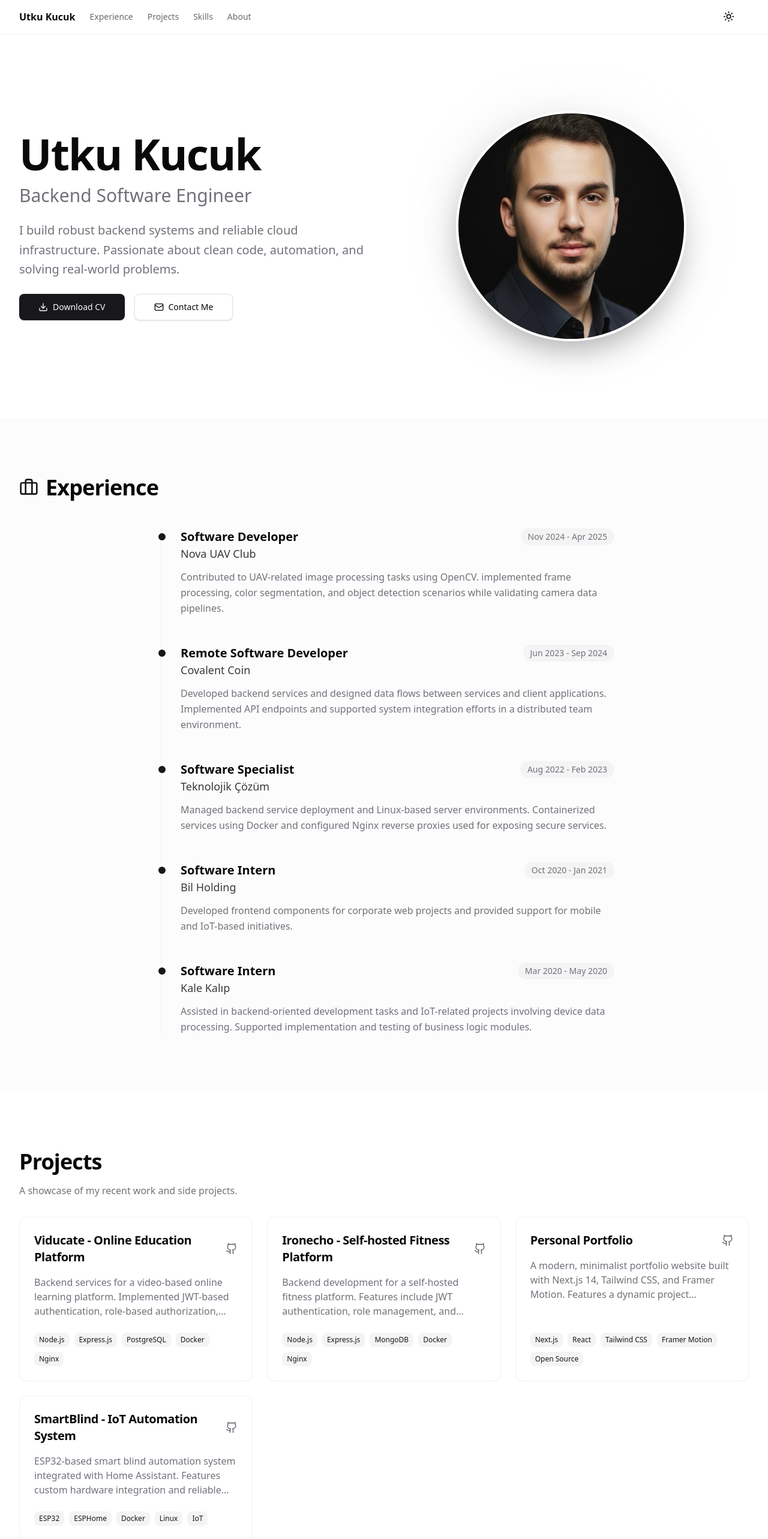
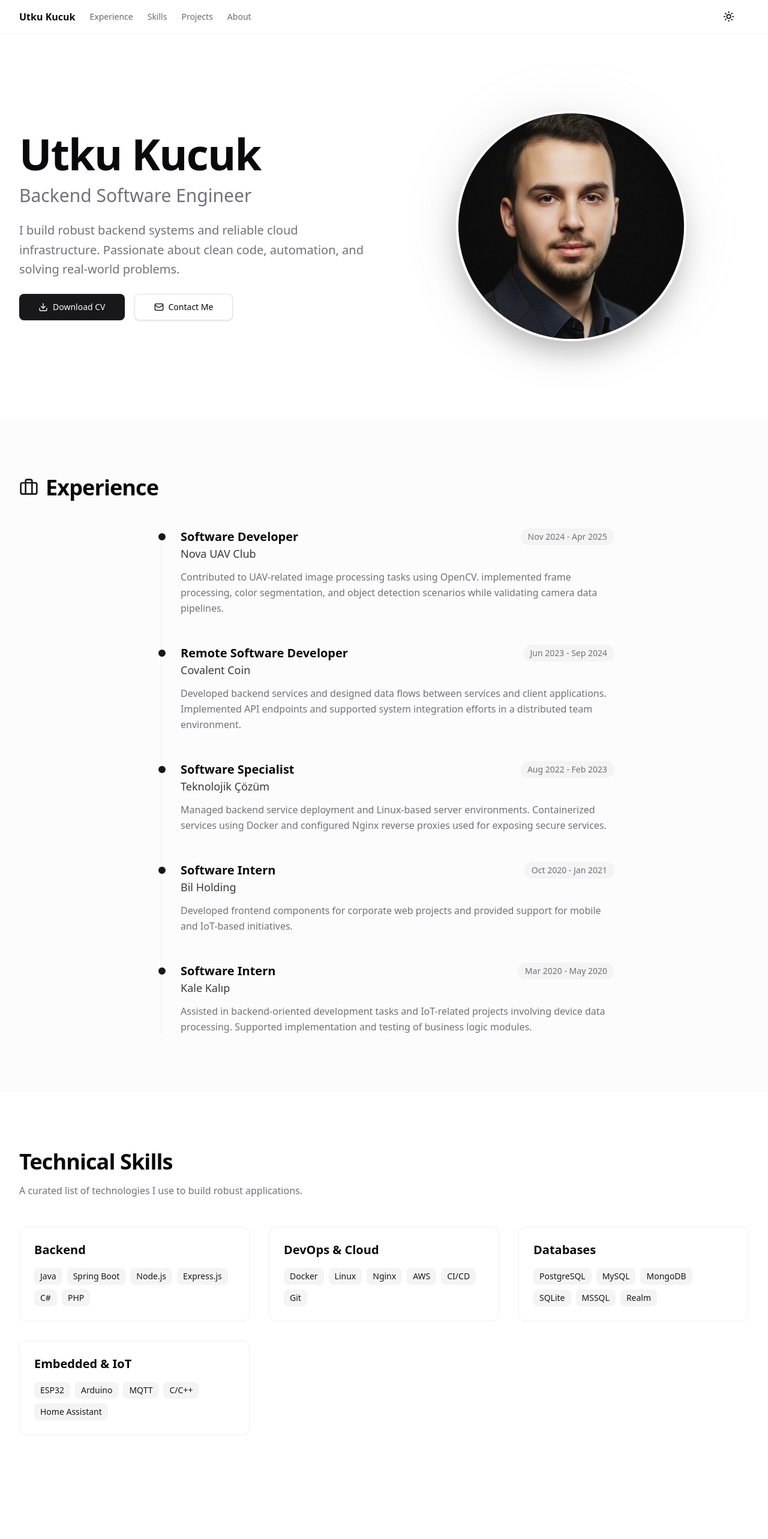
Before and after one commit to mutkukucuk/portfolio, a Next.js app: page / in a window 1280 px wide. Shown: the top 2566 px of the page at 60% size. Built offline with nearby package versions, Linux system fonts and the light colour scheme.

Commit message:
refactor: Reorder Skills and Projects sections and their corresponding navigation links.

```diff
--- a/app/page.tsx
+++ b/app/page.tsx
@@ -15,6 +15,9 @@ export default function Home() {
       <Hero />
       <div id="experience">
         <Experience />
+      </div>
+      <div id="skills">
+        <TechStack />
       </div>
       <div id="projects">
         <Container className="py-24">
@@ -45,9 +48,6 @@ export default function Home() {
           </div>
         </Container>
       </div>
-      <div id="skills">
-        <TechStack />
-      </div>
       <div id="about">
         <BentoGrid />
       </div>
--- a/components/layout/header.tsx
+++ b/components/layout/header.tsx
@@ -11,8 +11,8 @@ import { Menu, X } from "lucide-react"
 
 const navItems = [
     { name: "Experience", href: "/#experience" },
+    { name: "Skills", href: "/#skills" },
     { name: "Projects", href: "/#projects" },
-    { name: "Skills", href: "/#skills" },
     { name: "About", href: "/#about" },
 ]
 
```
